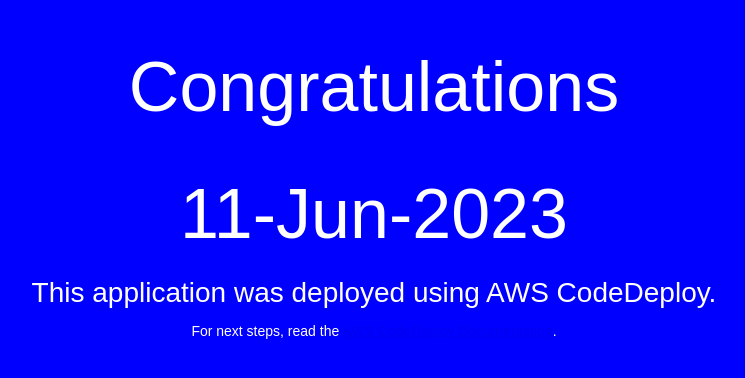
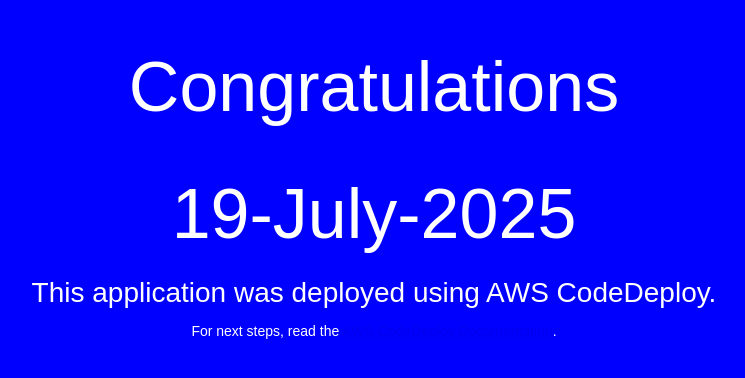
Before and after one commit to nirmalrishi/SampleApp_Linux, a plain HTML site: page index.html in a window 1280 px wide. Shown: the whole page, without its empty margins (266-1011 px from the left). Drawn offline with Linux system fonts and the light colour scheme.

Commit message:
Update index.html

```diff
--- a/index.html
+++ b/index.html
@@ -27,7 +27,7 @@
 <body>
   <div align="center">
     <h1>Congratulations</h1>
-    <h1>11-Jun-2023</h1>
+    <h1>19-July-2025</h1>
     <h2>This application was deployed using AWS CodeDeploy.</h2>
     <p>For next steps, read the <a href="http://aws.amazon.com/documentation/codedeploy">AWS CodeDeploy Documentation</a>.</p>
   </div>
```
